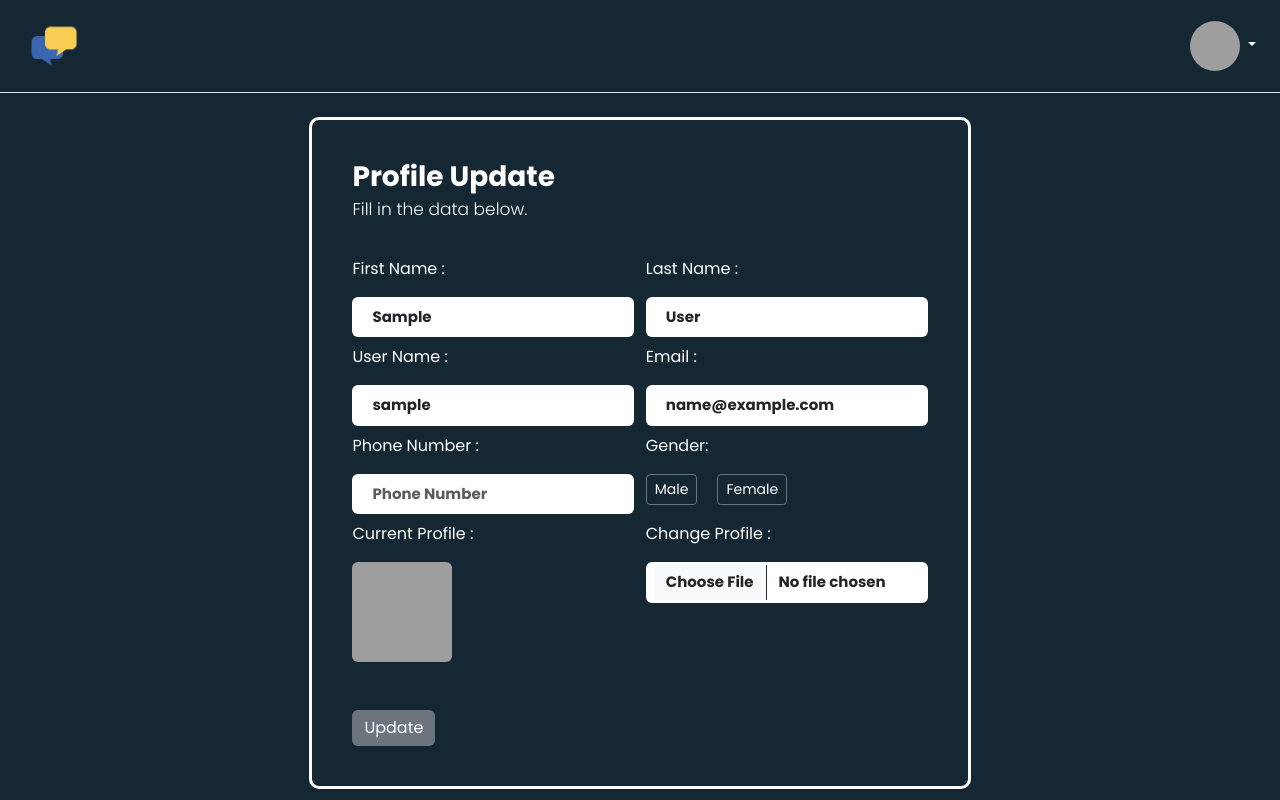
After one commit to savaliyakishan/ChatApp, a Django app: page /deshbord/profile/ in a window 1280 px wide. The commit adds this page. Run offline with Django 4.2, Linux system fonts and the light colour scheme; the visitor is signed in with stand-in values (Sample User, id 1).

Commit message:
profile and update profile function add

```diff
--- a/chatProject/chatapp/static/style/index.css
+++ b/chatProject/chatapp/static/style/index.css
@@ -81,6 +81,7 @@ body {
 .form-content input[type="email"],
 .form-content input[type="number"],
 .form-content input[type="file"],
+.form-content input[type="radio"],
 .form-content select {
   width: 100%;
   padding: 9px 20px;
--- a/chatProject/chatapp/templates/base/message.html
+++ b/chatProject/chatapp/templates/base/message.html
@@ -4,6 +4,4 @@
         <li {% if message.tags %} class="rounded bg-{% if message.tags == 'error' %}danger{% else %}{{message.tags}}{%endif%} font-weight-bold m-4 p-3 "{% endif %}><b>{{ message }}</b></li>
         {% endfor %}
     </ul>
-{% else %}
-
 {% endif %}
--- a/chatProject/chatapp/templates/base/ragister.html
+++ b/chatProject/chatapp/templates/base/ragister.html
@@ -57,10 +57,7 @@
 
                             <input type="radio" class="btn-check" name="gender" value="FeMale" id="female" autocomplete="off"
                                 required />
-                            <label class="btn btn-sm btn-outline-secondary" for="female">Female</label>
-
-                            <div class="valid-feedback mv-up">You selected a gender!</div>
-                            <div class="invalid-feedback mv-up">Please select a gender!</div>
+                            <label class="btn btn-sm btn-outline-secondary" for="female">Female</label
                         </div>
 
                         <div class="form-check">
--- /dev/null
+++ b/chatProject/chatapp/templates/dashboard/index.html
@@ -0,0 +1,4 @@
+{% extends './navbar.html' %}
+{% block title %}Index Page{% endblock title %}
+{% block body %}
+{% endblock body %}
--- /dev/null
+++ b/chatProject/chatapp/templates/dashboard/navbar.html
@@ -0,0 +1,98 @@
+{% load static %}
+<!DOCTYPE html>
+<html>
+    <head>
+        <meta charset="utf-8">
+        <meta http-equiv="X-UA-Compatible" content="IE=edge">
+        <title>{% block title %}{% endblock title %}</title>
+        <meta name="description" content="">
+        <meta name="viewport" content="width=device-width, initial-scale=1">
+        <link rel="icon" type="image/x-icon" href="{% static 'images/Logo.png' %}">
+        <link href="https://cdn.jsdelivr.net/npm/bootstrap@5.3.0-alpha1/dist/css/bootstrap.min.css" rel="stylesheet">
+        <link rel="stylesheet" href="https://cdnjs.cloudflare.com/ajax/libs/font-awesome/4.7.0/css/font-awesome.min.css">
+        <link href="{% static 'style/index.css' %}" rel="stylesheet">
+        <style>
+            .dropdown-toggle::after {
+                color: white;
+            }
+        </style>
+    </head>
+    <body>
+        <div class="w-100 ">
+            <header
+                class="d-flex flex-wrap align-items-center justify-content-center justify-content-md-between px-4 py-3 mb-4 border-bottom">
+                <a href="/" class="d-flex align-items-center col-md-3 mb-2 mb-md-0 text-dark text-decoration-none">
+                    <img src="{% static 'images/Logo.png' %}" alt="Logo" width="60" height="60">
+                </a>
+                <div class="dropdown text-end">
+                    <a href="" class="d-block link-dark text-decoration-none dropdown-toggle" data-bs-toggle="dropdown" aria-expanded="false">
+                      <img src="http://127.0.0.1:8000/media/{{request.user.profileImages}}" alt="mdo" width="50" height="50" class="rounded-circle">
+                    </a href="">
+                    <ul class="dropdown-menu text-small" style="">
+                      <li><a class="dropdown-item" href="#">Settings</a></li>
+                      <li><a class="dropdown-item" data-bs-toggle="modal" data-bs-target="#exampleModal">Profile</a></li>
+                      <li><a class="dropdown-item" href="/logout">Sign out</a></li>
+                    </ul>
+                  </div>
+            </header>
+        </div>
+        <div class="w-50 m-auto">
+            {% if messages %}
+            <ul class="messages p-0">
+                {% for message in messages %}
+                <li {% if message.tags %}
+                    class="text-center rounded bg-{% if message.tags == 'error' %}danger{% else %}{{message.tags}}{%endif%} font-weight-bold m-4 p-3 "
+                    {% endif %}><b>{{ message }}</b></li>
+                {% endfor %}
+            </ul>
+            {% else %}
+
+            {% endif %}
+        </div>
+        <div class="container">
+            {% block body %}{% endblock %}
+        </div>
+        <div class="modal fade" id="exampleModal" tabindex="-1" aria-labelledby="exampleModalLabel" aria-hidden="true">
+            <div class="modal-dialog">
+              <div class="modal-content">
+                <div class="modal-header">
+                  <h1 class="modal-title fs-5" id="exampleModalLabel">Profile Informations</h1>
+                  <button type="button" class="btn-close" data-bs-dismiss="modal" aria-label="Close"></button>
+                </div>
+                <div class="modal-body">
+                    <table class="table table-bordered">
+                        <tr>
+                            <td>User Name</td>
+                            <td>{{ request.user.username }}</td>
+                        </tr>
+                        <tr>
+                            <td>First Name</td>
+                            <td>{{ request.user.first_name }}</td>
+                        </tr>
+                        <tr>
+                            <td>Last Name</td>
+                            <td>{{ request.user.last_name }}</td>
+                        </tr>
+                        <tr>
+                            <td>Email</td>
+                            <td>{{ request.user.email }}</td>
+                        </tr>
+                        <tr>
+                            <td>Phone</td>
+                            <td>{{ request.user.phoneNumber }}</td>
+                        </tr>
+                        <tr>
+                            <td>Gender</td>
+                            <td>{{ request.user.gender }}</td>
+                        </tr>
+                    </table>
+                </div>
+                <div class="modal-footer">
+                  <a href="profile/" class="btn btn-primary" >Change Profile</a>
+                </div>
+              </div>
+            </div>
+          </div>
+        <script src="https://cdn.jsdelivr.net/npm/bootstrap@5.3.0-alpha1/dist/js/bootstrap.bundle.min.js"></script>
+    </body>
+</html>
--- /dev/null
+++ b/chatProject/chatapp/templates/dashboard/profile.html
@@ -0,0 +1,83 @@
+{% extends './navbar.html' %} {% block title %}Profile Page{% endblock title %}
+{% block body %}
+<div class="form-body">
+    <div class="row">
+        <div class="form-holder">
+            <div class="form-content">
+                <div class="form-items">
+                    <h3>Profile Update</h3>
+                    <p>Fill in the data below.</p>
+                    <form class="requires-validation" novalidate action="" method="POST" enctype="multipart/form-data">
+                        {% csrf_token %}
+                        <div class="col-md-12 d-flex justify-content-md-between">
+                            <div class="w_49">
+                                <label class="mt-2" >First Name : </label>
+                                <input class="form-control text-dark fw-bold" value="{{ request.user.first_name }}"
+                                    type="text" name="firstname" placeholder="First Name" required />
+                            </div>
+                            <div class="w_49">
+                                <label class="mt-2" >Last Name :</label>
+                                <input class="form-control text-dark fw-bold" type="text"
+                                    value="{{ request.user.last_name }}" name="lastname" placeholder="Last Name"
+                                    required />
+                            </div>
+                        </div>
+                        <div class="col-md-12 d-flex justify-content-md-between">
+                            <div class="w_49">
+                                <label class="mt-2" >User Name :</label>
+                                <input class="form-control text-dark fw-bold" type="text"
+                                    value="{{ request.user.username }}" name="username" placeholder="User Name"
+                                    required />
+                            </div>
+                            <div class="w_49">
+                                <label class="mt-2" >Email :</label>
+                                <input class="form-control text-dark fw-bold" type="email"
+                                    value="{{ request.user.email }}" name="email" placeholder="E-mail Address"
+                                    required />
+                            </div>
+                        </div>
+
+                        <div class="col-md-12 d-flex justify-content-md-between">
+                            <div class="w_49">
+                                <label class="mt-2" >Phone Number :</label>
+                                <input class="form-control text-dark fw-bold" type="number"
+                                    value="{{ request.user.phoneNumber }}" name="phone" placeholder="Phone Number"
+                                    required />
+                            </div>
+                            <div class="w_49">
+                                <label class="mt-2" for="gender">Gender: </label>
+                                <div class="d-flex mt-3" style="grid-column-gap: 20px;">
+                                    <input type="radio" class="btn-check" {% if request.user.gender == 'Male' %}checked{% endif %}  name="gender"
+                                    value="Male" id="male" autocomplete="off" required />
+                                    <label class="btn btn-sm btn-outline-secondary" for="male">Male</label>
+
+                                    <input type="radio" class="btn-check" {% if request.user.gender == 'FeMale' %}checked{% endif %} name="gender"
+                                    value="FeMale" id="female" autocomplete="off" required />
+                                    <label class="btn btn-sm btn-outline-secondary" for="female">Female</label>
+                                </div>
+                            </div>
+                        </div>
+
+                        <div class="col-md-12 d-flex justify-content-md-between">
+                            <div class="w_49">
+                                <label class="mt-2" >Current Profile :</label>
+                                <div class="d-flex mt-3" style="grid-column-gap: 20px;">
+                                    <img src="http://127.0.0.1:8000/media/{{request.user.profileImages}}" alt="mdo" width="100" height="100" class="rounded">
+                                </div>
+                            </div>
+                            <div class="w_49">
+                                <label class="mt-2" >Change Profile :</label>
+                                <input class="form-control text-dark fw-bold" type="file" name="profile" required />
+                            </div>
+                        </div>
+
+                        <div class="form-button mt-5">
+                            <input name="updateProfile" type="submit" class="btn btn-primary" value="Update" />
+                        </div>
+                    </form>
+                </div>
+            </div>
+        </div>
+    </div>
+</div>
+{% endblock body %}
--- a/chatProject/chatapp/urls.py
+++ b/chatProject/chatapp/urls.py
@@ -1,7 +1,14 @@
 from django.urls import path
-from . import views
+from . import views,dashbord
 urlpatterns = [
     # base Urls
-    path('',views.home,name="Home"),
+
+    path('',views.index,name="Home"),
+    path('login/',views.userlogin,name="User-Login"),
     path('ragister/',views.ragister,name="Ragister"),
+    path('logout/',views.userLogout,name="User-Logout"),
+
+    #deshbord
+    path('deshbord/',dashbord.index,name="Dashbord"),
+    path('deshbord/profile/',dashbord.profile,name="User-Profile"),
 ]
```
Also changed, not shown: chatProject/chatapp/dashbord.py (added, +37 -0 lines), chatProject/chatapp/templates/base/header.html (+2 -7 lines), chatProject/chatapp/templates/base/index.html (added, +159 -0 lines), chatProject/chatapp/templates/base/login.html (+6 -5 lines), chatProject/chatapp/views.py (+12 -3 lines), chatProject/chatapp/static/images/Logo.png, chatProject/media/images/3_9Hq9KCC.jpg (deleted), chatProject/media/images/download.png (added), chatProject/media/images/profile.png (added).
